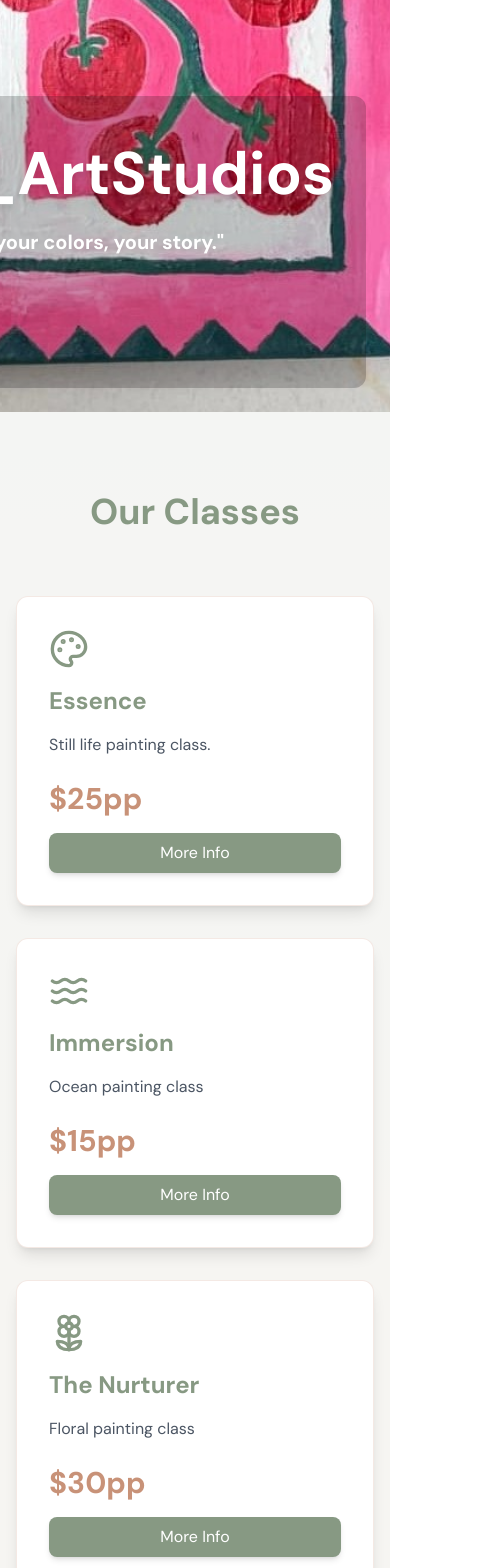
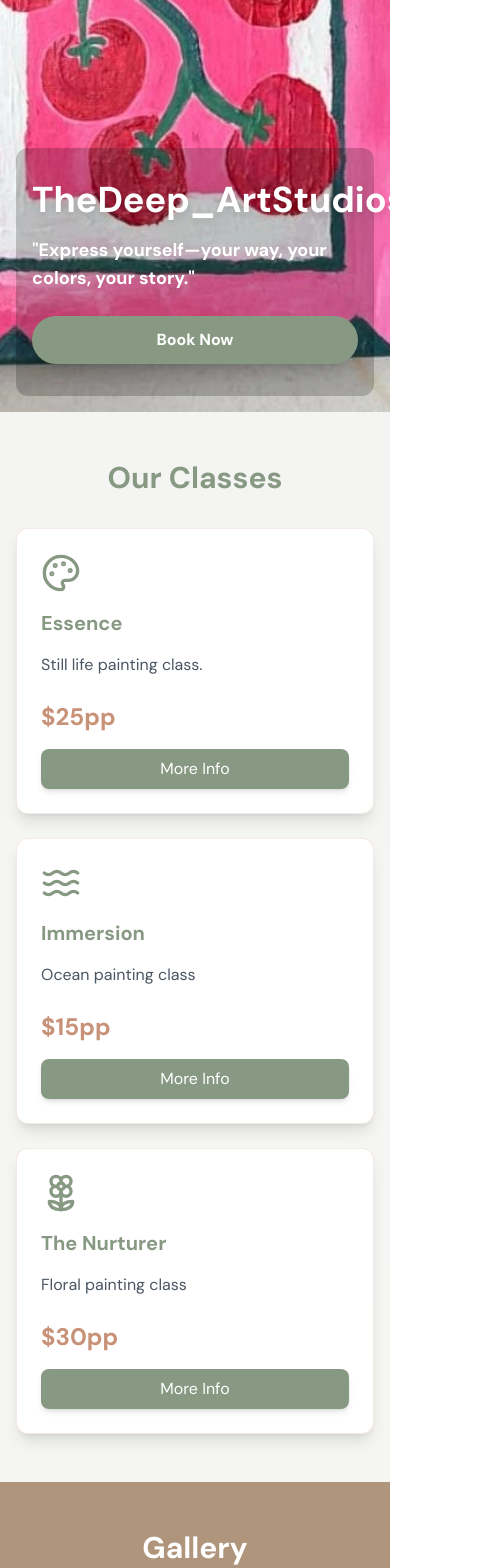
Before and after one commit to oldchicken92/theDeep_artStudios, a React (Vite) app: page / in a window 390 px wide. Shown: the part 432-2000 px from the top of the page, 495 px wide, since content can reach past the window. Built offline with nearby package versions, Linux system fonts and the light colour scheme.

Commit message:
Adjust for mobile

```diff
--- a/src/App.tsx
+++ b/src/App.tsx
@@ -79,15 +79,15 @@ function App() {
       {/* Class Info Modal */}
       {selectedClass && (
         <div className="fixed inset-0 bg-black/70 flex items-center justify-center z-50 p-4">
-          <div className="bg-white rounded-xl shadow-2xl p-8 max-w-2xl w-full relative">
+          <div className="bg-white rounded-xl shadow-2xl p-4 md:p-8 max-w-2xl w-full relative mx-4">
             <button
               onClick={() => setSelectedClass(null)}
               className="absolute top-4 right-4 text-[#879983] hover:text-[#c89278] transition-colors"
             >
               <X size={24} />
             </button>
-            <h2 className="text-3xl font-bold text-[#879983] mb-4">{classInfo[selectedClass as keyof typeof classInfo].title}</h2>
-            <p className="text-lg text-gray-700 leading-relaxed mb-6">
+            <h2 className="text-2xl md:text-3xl font-bold text-[#879983] mb-4">{classInfo[selectedClass as keyof typeof classInfo].title}</h2>
+            <p className="text-base md:text-lg text-gray-700 leading-relaxed mb-6">
               {classInfo[selectedClass as keyof typeof classInfo].description}
             </p>
             <button
@@ -103,8 +103,8 @@ function App() {
         </div>
       )}
 
-      {/* Hero Section //backdrop-blur-sm*/}
-      <header className="relative h-screen flex items-end justify-end overflow-hidden p-6">
+      {/* Hero Section */}
+      <header className="relative h-screen flex items-end justify-end overflow-hidden p-4 md:p-6">
         <div className="absolute inset-0">
           <img
             src="/edit.jpg"
@@ -113,12 +113,12 @@ function App() {
           />
         </div>
 
-        <div className="relative text-left px-8 py-12 rounded-xl bg-black/20">
-          <h1 className="text-6xl font-bold text-white mb-6 drop-shadow-lg">TheDeep_ArtStudios</h1>
-          <p className="text-xl text-white mb-8 font-bold">"Express yourself—your way, your colors, your story."</p>
+        <div className="relative text-left px-4 md:px-8 py-8 md:py-12 rounded-xl bg-black/20 w-full md:w-auto">
+          <h1 className="text-4xl md:text-6xl font-bold text-white mb-4 md:mb-6 drop-shadow-lg">TheDeep_ArtStudios</h1>
+          <p className="text-lg md:text-xl text-white mb-6 md:mb-8 font-bold">"Express yourself—your way, your colors, your story."</p>
           <button
             onClick={scrollToBooking}
-            className="bg-[#879983] text-white px-8 py-3 rounded-full text-lg font-semibold hover:bg-[#c89278] transition-colors shadow-lg"
+            className="bg-[#879983] text-white px-6 md:px-8 py-3 rounded-full text-base md:text-lg font-semibold hover:bg-[#c89278] transition-colors shadow-lg w-full md:w-auto"
           >
             Book Now
           </button>
@@ -126,18 +126,18 @@ function App() {
       </header>
 
       {/* Classes Section */}
-      <section className="py-20 bg-white/90">
+      <section className="py-12 md:py-20 bg-white/90">
         <div className="container mx-auto px-4">
-          <h2 className="text-4xl font-bold text-[#879983] text-center mb-16">Our Classes</h2>
-          <div className="grid md:grid-cols-3 gap-8">
+          <h2 className="text-3xl md:text-4xl font-bold text-[#879983] text-center mb-8 md:mb-16">Our Classes</h2>
+          <div className="grid grid-cols-1 md:grid-cols-3 gap-6 md:gap-8">
             {/* Essence Class */}
-            <div className="bg-white rounded-xl shadow-lg p-8 transform hover:scale-105 transition-transform border border-[#c89278]/20">
+            <div className="bg-white rounded-xl shadow-lg p-6 md:p-8 transform hover:scale-105 transition-transform border border-[#c89278]/20">
               <div className="text-[#879983] mb-4">
                 <Palette size={40} />
               </div>
-              <h3 className="text-2xl font-bold text-[#879983] mb-4">Essence</h3>
+              <h3 className="text-xl md:text-2xl font-bold text-[#879983] mb-4">Essence</h3>
               <p className="text-gray-600 mb-6">Still life painting class.</p>
-              <p className="text-3xl font-bold text-[#c89278] mb-4">$25pp</p>
+              <p className="text-2xl md:text-3xl font-bold text-[#c89278] mb-4">$25pp</p>
               <button
                 onClick={() => setSelectedClass('essence')}
                 className="w-full bg-[#879983] text-white py-2 rounded-lg hover:bg-[#c89278] transition-colors shadow-md"
@@ -147,13 +147,13 @@ function App() {
             </div>
 
             {/* Immersion Class */}
-            <div className="bg-white rounded-xl shadow-lg p-8 transform hover:scale-105 transition-transform border border-[#c89278]/20">
+            <div className="bg-white rounded-xl shadow-lg p-6 md:p-8 transform hover:scale-105 transition-transform border border-[#c89278]/20">
               <div className="text-[#879983] mb-4">
                 <Waves size={40} />
               </div>
-              <h3 className="text-2xl font-bold text-[#879983] mb-4">Immersion</h3>
+              <h3 className="text-xl md:text-2xl font-bold text-[#879983] mb-4">Immersion</h3>
               <p className="text-gray-600 mb-6">Ocean painting class</p>
-              <p className="text-3xl font-bold text-[#c89278] mb-4">$15pp</p>
+              <p className="text-2xl md:text-3xl font-bold text-[#c89278] mb-4">$15pp</p>
               <button
                 onClick={() => setSelectedClass('immersion')}
                 className="w-full bg-[#879983] text-white py-2 rounded-lg hover:bg-[#c89278] transition-colors shadow-md"
@@ -163,13 +163,13 @@ function App() {
             </div>
 
             {/* The Nurturer */}
-            <div className="bg-white rounded-xl shadow-lg p-8 transform hover:scale-105 transition-transform border border-[#c89278]/20">
+            <div className="bg-white rounded-xl shadow-lg p-6 md:p-8 transform hover:scale-105 transition-transform border border-[#c89278]/20">
               <div className="text-[#879983] mb-4">
                 <Flower2 size={40} />
               </div>
-              <h3 className="text-2xl font-bold text-[#879983] mb-4">The Nurturer</h3>
+              <h3 className="text-xl md:text-2xl font-bold text-[#879983] mb-4">The Nurturer</h3>
               <p className="text-gray-600 mb-6">Floral painting class</p>
-              <p className="text-3xl font-bold text-[#c89278] mb-4">$30pp</p>
+              <p className="text-2xl md:text-3xl font-bold text-[#c89278] mb-4">$30pp</p>
               <button
                 onClick={() => setSelectedClass('nurturer')}
                 className="w-full bg-[#879983] text-white py-2 rounded-lg hover:bg-[#c89278] transition-colors shadow-md"
@@ -182,48 +182,48 @@ function App() {
       </section>
 
       {/* Gallery Section */}
-      <section className="py-20 bg-[#AF957C]">
+      <section className="py-12 md:py-20 bg-[#AF957C]">
         <div className="container mx-auto px-4">
-          <h2 className="text-4xl font-bold text-[#ffffff] text-center mb-16">Gallery</h2>
-          <div className="grid grid-cols-2 md:grid-cols-3 gap-4">
-            <img src="/dfa6d526-76ac-4223-85d7-61f542a8cfa0.jpg" alt="Beach painting" className="rounded-lg hover:opacity-90 transition-opacity shadow-lg" />
-            <img src="/5f007a71-eb4c-486e-b02c-9370b0f2d283.jpg" alt="Ocean art" className="rounded-lg hover:opacity-90 transition-opacity shadow-lg" />
-            <img src="/3f01fa77-8760-4fc3-b73d-8f6c5d5b2d04.jpg" alt="Watercolor" className="rounded-lg hover:opacity-90 transition-opacity shadow-lg" />
-            <img src="/2d61721d-72fa-474e-8820-9d87609527ed.jpg" alt="Coastal art" className="rounded-lg hover:opacity-90 transition-opacity shadow-lg" />
-            <img src="/b8e17601-d32f-44ed-ac3d-812147bef109.jpg" alt="Seascape" className="rounded-lg hover:opacity-90 transition-opacity shadow-lg" />
-            <img src="/4c070121-e612-4394-8933-51ae1a062ee4.jpg" alt="Wave painting" className="rounded-lg hover:opacity-90 transition-opacity shadow-lg" />
+          <h2 className="text-3xl md:text-4xl font-bold text-[#ffffff] text-center mb-8 md:mb-16">Gallery</h2>
+          <div className="grid grid-cols-1 sm:grid-cols-2 md:grid-cols-3 gap-4">
+            <img src="/dfa6d526-76ac-4223-85d7-61f542a8cfa0.jpg" alt="Beach painting" className="w-full rounded-lg hover:opacity-90 transition-opacity shadow-lg" />
+            <img src="/5f007a71-eb4c-486e-b02c-9370b0f2d283.jpg" alt="Ocean art" className="w-full rounded-lg hover:opacity-90 transition-opacity shadow-lg" />
+            <img src="/3f01fa77-8760-4fc3-b73d-8f6c5d5b2d04.jpg" alt="Watercolor" className="w-full rounded-lg hover:opacity-90 transition-opacity shadow-lg" />
+            <img src="/2d61721d-72fa-474e-8820-9d87609527ed.jpg" alt="Coastal art" className="w-full rounded-lg hover:opacity-90 transition-opacity shadow-lg" />
+            <img src="/b8e17601-d32f-44ed-ac3d-812147bef109.jpg" alt="Seascape" className="w-full rounded-lg hover:opacity-90 transition-opacity shadow-lg" />
+            <img src="/4c070121-e612-4394-8933-51ae1a062ee4.jpg" alt="Wave painting" className="w-full rounded-lg hover:opacity-90 transition-opacity shadow-lg" />
           </div>
         </div>
       </section>
 
       {/* Bookings Section */}
-      <section id='booking' className="py-20 bg-[#ffffff]">
+      <section id='booking' className="py-12 md:py-20 bg-[#ffffff]">
         <div className="container mx-auto px-4">
-          <h2 className="text-6xl font-['Dancing_Script'] text-[#879983] text-center mb-8">Make a Booking</h2>
-          <div className="flex gap-8 items-start">
+          <h2 className="text-4xl md:text-6xl font-['Dancing_Script'] text-[#879983] text-center mb-8">Make a Booking</h2>
+          <div className="flex flex-col md:flex-row gap-8 items-start">
             <div className="flex-1 space-y-4">
               <div>
-                <h3 className="text-2xl font-bold text-[#879983] mb-2">Gather your friends</h3>
+                <h3 className="text-xl md:text-2xl font-bold text-[#879983] mb-2">Gather your friends</h3>
                 <p className="text-gray-600">Find a crew that you would like to paint with, around 5-10 people works best for the class! But feel free to message if you have something different in mind - I'm sure we'll be able to make your vision work!</p>
               </div>
 
               <div>
-                <h3 className="text-2xl font-bold text-[#879983] mb-2">Message your interest</h3>
+                <h3 className="text-xl md:text-2xl font-bold text-[#879983] mb-2">Message your interest</h3>
                 <p className="text-gray-600">Let me know you are keen, and I will send through some potentially available time slots.</p>
               </div>
 
               <div>
-                <h3 className="text-2xl font-bold text-[#879983] mb-2">Choose a time, date and location</h3>
+                <h3 className="text-xl md:text-2xl font-bold text-[#879983] mb-2">Choose a time, date and location</h3>
                 <p className="text-gray-600">Chat to your friends to choose a place to paint (remember I come to you!) and a date & time that works for everyone. I'll need to know what kind of space you have, your suburb, and the names of all your friends (and any other info you think I should know!).</p>
               </div>
 
               <div>
-                <h3 className="text-2xl font-bold text-[#879983] mb-2">Choose a class</h3>
+                <h3 className="text-xl md:text-2xl font-bold text-[#879983] mb-2">Choose a class</h3>
                 <p className="text-gray-600">There are a variety of classes on offer for you to try! Look through the classes with your friends and choose which one you would like to do.</p>
               </div>
 
               <div>
-                <h3 className="text-2xl font-bold text-[#879983] mb-2">Come and paint!</h3>
+                <h3 className="text-xl md:text-2xl font-bold text-[#879983] mb-2">Come and paint!</h3>
                 <p className="text-gray-600">On the day of our class, I will come 30 mins earlier to set up the space and make sure we are ready to go. You set up your own drinks and food, and we will make sure we have a great time! Classes will go for 2 hours each.</p>
               </div>
             </div>
@@ -238,17 +238,17 @@ function App() {
         style={{ backgroundImage: "url('/b6234e13-98ae-456d-8e1c-93e54a234423.jpg')", height: "300px" }}
       >
         <div className="w-full h-full flex justify-end">
-    <div className="bg-[#c89278] bg-opacity-100 p-10 w-5/12 text-center flex flex-col justify-center rounded-l-lg h-full">
-      <h2 className="text-4xl font-bold text-[#fafafa] mb-8">Contact Us</h2>
-      <p className="text-xl text-[#fafafa] mb-12">
+          <div className="bg-[#c89278] bg-opacity-100 p-6 md:p-10 w-full md:w-5/12 text-center flex flex-col justify-center md:rounded-l-lg h-full">
+            <h2 className="text-3xl md:text-4xl font-bold text-[#fafafa] mb-4 md:mb-8">Contact Us</h2>
+            <p className="text-lg md:text-xl text-[#fafafa] mb-8 md:mb-12">
               Message me on social media to make a booking & get in touch!
             </p>
-      <div className="flex justify-center gap-8">
+            <div className="flex flex-col md:flex-row justify-center gap-4 md:gap-8">
               <a
                 href="https://www.instagram.com/thedeep_artstudios?igsh=Mmt6NnpxMGJ4eTFp"
                 target="_blank"
                 rel="noopener noreferrer"
-          className="flex items-center gap-2 text-[#ffffff] hover:text-black transition-colors"
+                className="flex items-center justify-center gap-2 text-[#ffffff] hover:text-black transition-colors"
               >
                 <Instagram size={24} />
                 <span>thedeep_artstudios</span>
@@ -257,7 +257,7 @@ function App() {
                 href="https://facebook.com/share/12Jz1xnjo8D/"
                 target="_blank"
                 rel="noopener noreferrer"
-          className="flex items-center gap-2 text-[#ffffff] hover:text-black transition-colors"
+                className="flex items-center justify-center gap-2 text-[#ffffff] hover:text-black transition-colors"
               >
                 <Facebook size={24} />
                 <span>Chloe_Tarasenko</span>
@@ -266,8 +266,6 @@ function App() {
           </div>
         </div>
       </section>
-
-
     </div>
   );
 }
```
Also changed, not shown: src/About.tsx (+19 -11 lines). Lines whose indentation alone changed are shown as unchanged.
